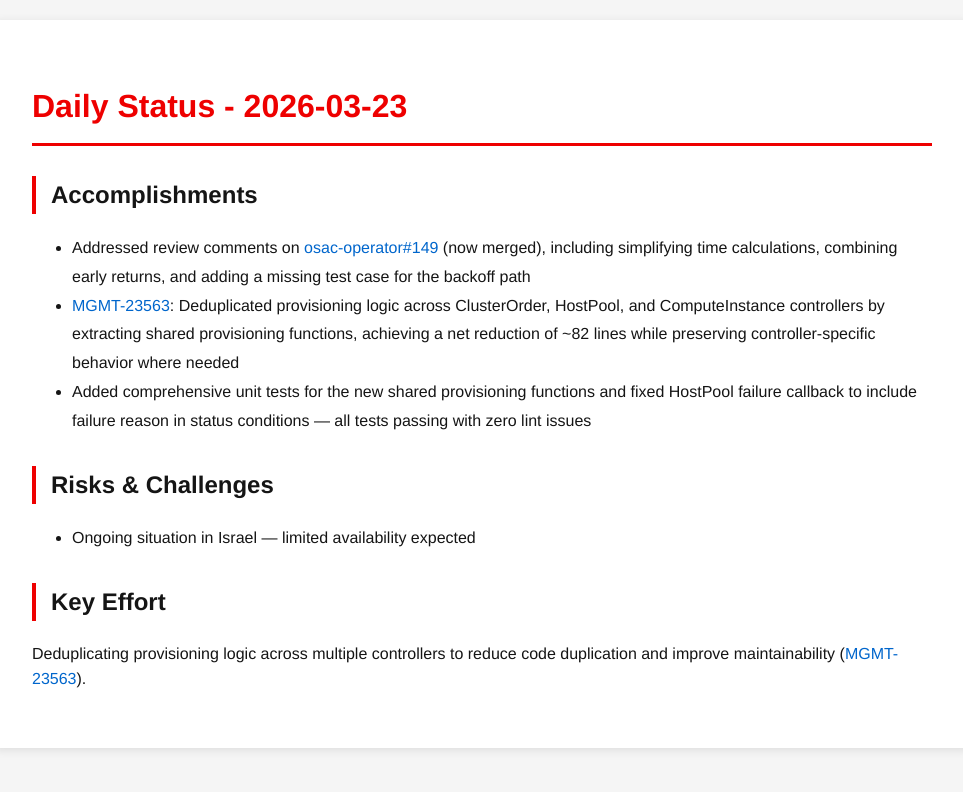
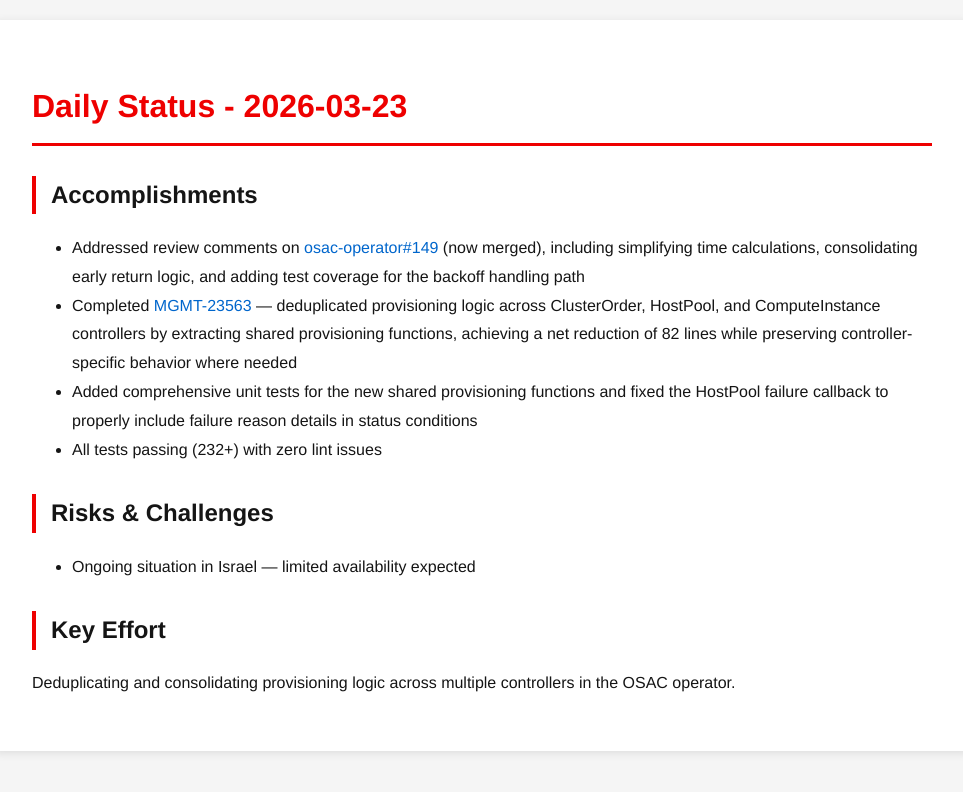
Before and after one commit to tzvatot/daily-status, a Jekyll site: the page built from 2026-03-23.md, in a window 1280 px wide. Shown: the top 792 px of the page, without its empty margins (158-1121 px from the left). Built offline with Jekyll 4.4.1, drawn with Linux system fonts in a browser that asks for light colours.

Commit message:
Daily status update - 2026-03-23

```diff
--- a/2026-03-23.md
+++ b/2026-03-23.md
@@ -7,12 +7,13 @@
 # Daily Status - 2026-03-23
 
 ## Accomplishments
-- Addressed review comments on [osac-operator#149](https://github.com/osac-project/osac-operator/pull/149) (now merged), including simplifying time calculations, combining early returns, and adding a missing test case for the backoff path
-- [MGMT-23563](https://issues.redhat.com/browse/MGMT-23563): Deduplicated provisioning logic across ClusterOrder, HostPool, and ComputeInstance controllers by extracting shared provisioning functions, achieving a net reduction of ~82 lines while preserving controller-specific behavior where needed
-- Added comprehensive unit tests for the new shared provisioning functions and fixed HostPool failure callback to include failure reason in status conditions — all tests passing with zero lint issues
+- Addressed review comments on [osac-operator#149](https://github.com/osac-project/osac-operator/pull/149) (now merged), including simplifying time calculations, consolidating early return logic, and adding test coverage for the backoff handling path
+- Completed [MGMT-23563](https://issues.redhat.com/browse/MGMT-23563) — deduplicated provisioning logic across ClusterOrder, HostPool, and ComputeInstance controllers by extracting shared provisioning functions, achieving a net reduction of 82 lines while preserving controller-specific behavior where needed
+- Added comprehensive unit tests for the new shared provisioning functions and fixed the HostPool failure callback to properly include failure reason details in status conditions
+- All tests passing (232+) with zero lint issues
 
 ## Risks & Challenges
 - Ongoing situation in Israel — limited availability expected
 
 ## Key Effort
-Deduplicating provisioning logic across multiple controllers to reduce code duplication and improve maintainability ([MGMT-23563](https://issues.redhat.com/browse/MGMT-23563)).
+Deduplicating and consolidating provisioning logic across multiple controllers in the OSAC operator.
```
